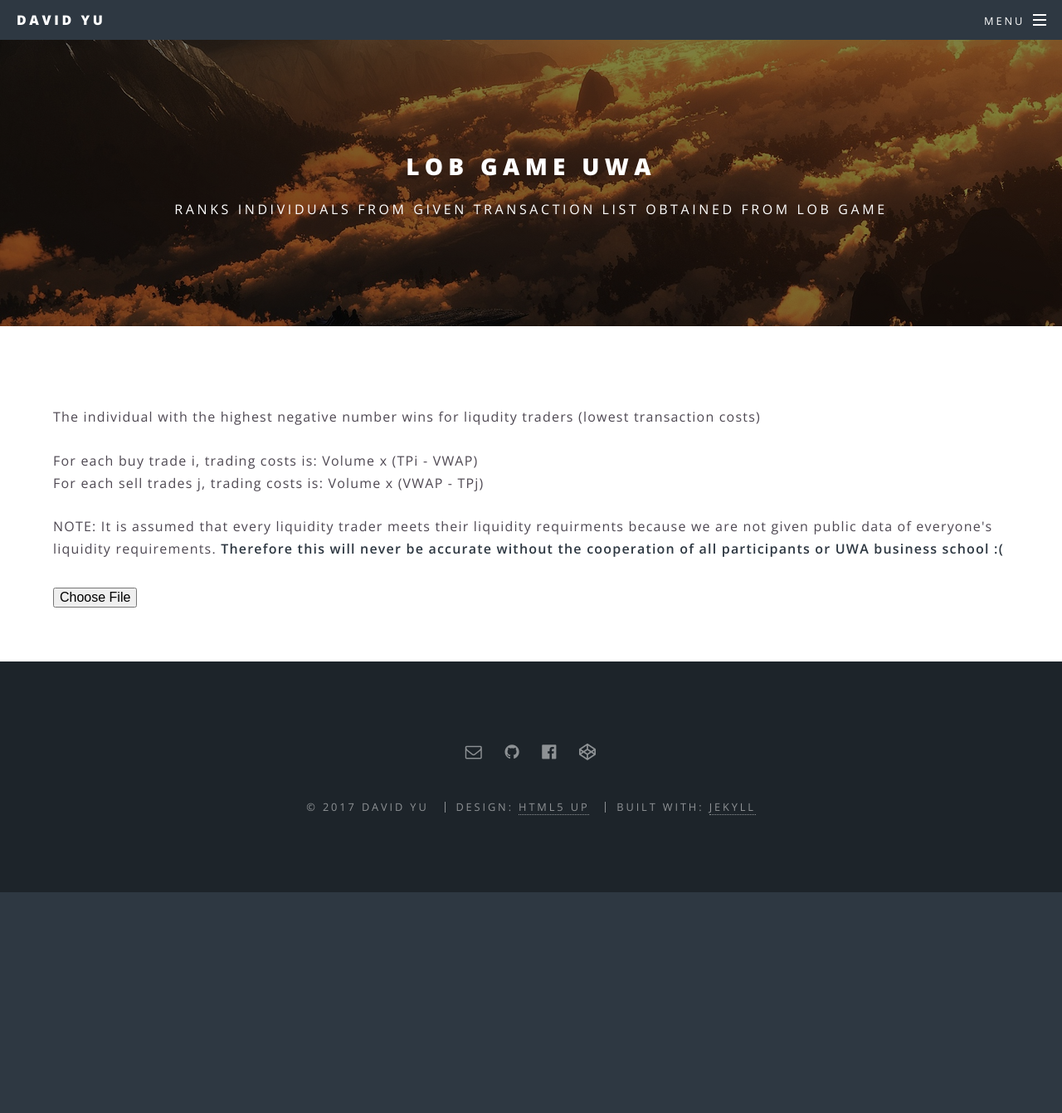
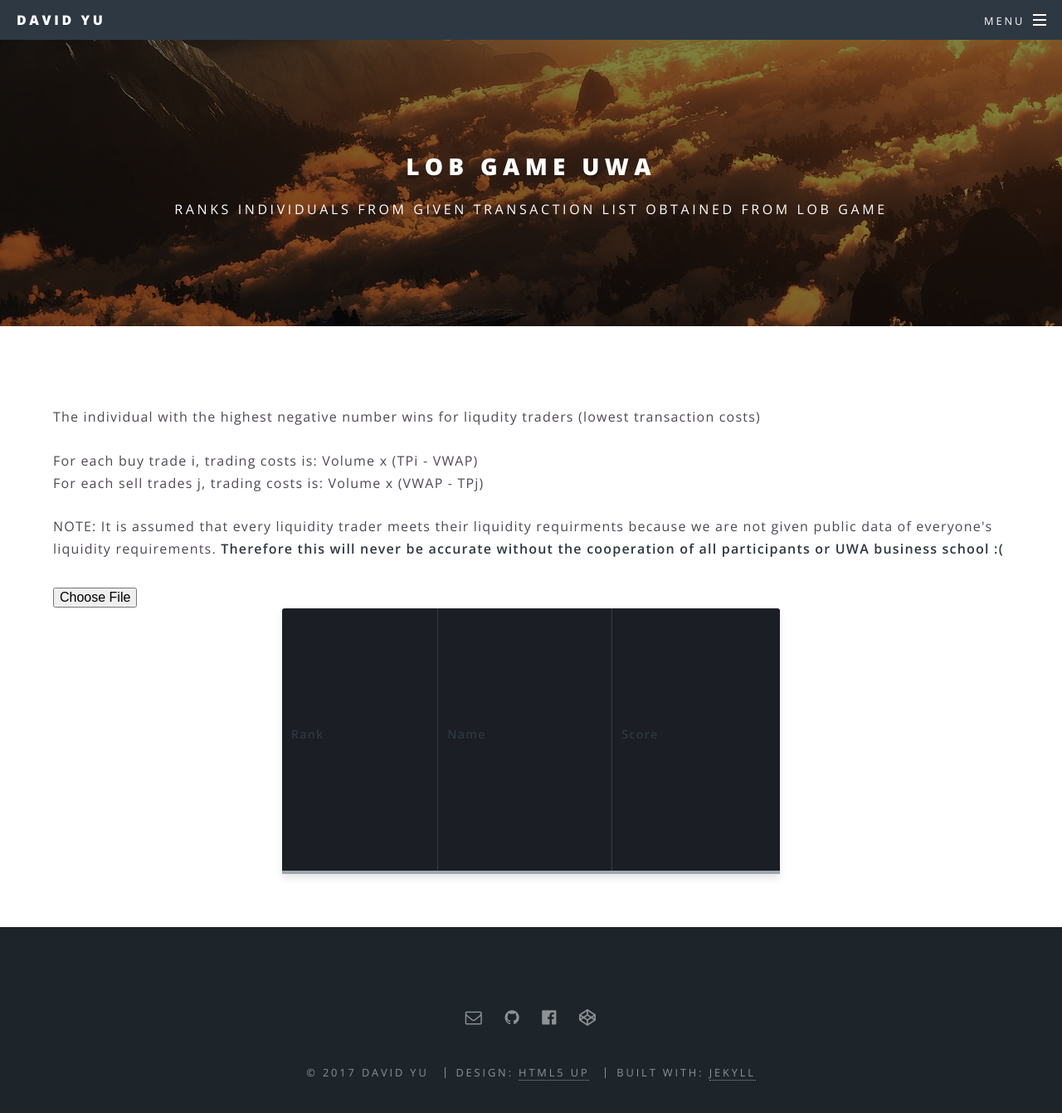
Before and after one commit to fkingnoobgg/my-portfolio-site, a Jekyll site: the page built from lobgameuwa.html, in a window 1280 px wide and 1395 px high. Shown: the top 1341 px of the window at 83% size. Built offline with Jekyll 4.4.1, drawn with Linux system fonts in a browser that asks for light colours.

Commit message:
add table styles

```diff
--- a/_includes/head.html
+++ b/_includes/head.html
@@ -9,4 +9,7 @@
   <!--[if lte IE 8]><link rel="stylesheet" href="{{ "/css/ie8.css" | prepend: site.baseurl }}" /><![endif]-->
   <!--[if lte IE 9]><link rel="stylesheet" href="{{ "/css/ie9.css" | prepend: site.baseurl }}" /><![endif]-->
   <link rel="alternate" type="application/rss+xml" title="{{ site.title }}" href="{{ "/feed.xml" | prepend: site.baseurl | prepend: site.url }}">
+  {% if page.title == "lob game uwa" %}
+    <link rel="stylesheet" href="{{ "/css/tables.css" | prepend: site.baseurl }}">
+  {% endif %}
 </head>
--- /dev/null
+++ b/css/tables.css
@@ -0,0 +1,136 @@
+@import url(https://fonts.googleapis.com/css?family=Roboto:400,500,700,300,100);
+
+div.table-title {
+   display: block;
+  margin: auto;
+  max-width: 600px;
+  padding:5px;
+  width: 100%;
+}
+
+.table-title h3 {
+   color: #fafafa;
+   font-size: 30px;
+   font-weight: 400;
+   font-style:normal;
+   font-family: "Roboto", helvetica, arial, sans-serif;
+   text-shadow: -1px -1px 1px rgba(0, 0, 0, 0.1);
+   text-transform:uppercase;
+}
+
+
+/*** Table Styles **/
+
+.table-fill {
+  background: white;
+  border-radius:3px;
+  border-collapse: collapse;
+  height: 320px;
+  margin: auto;
+  max-width: 600px;
+  padding:5px;
+  width: 100%;
+  box-shadow: 0 5px 10px rgba(0, 0, 0, 0.1);
+  animation: float 5s infinite;
+}
+
+th {
+  color:#D5DDE5;;
+  background:#1b1e24;
+  border-bottom:4px solid #9ea7af;
+  border-right: 1px solid #343a45;
+  font-size:23px;
+  font-weight: 100;
+  padding:24px;
+  text-align:left;
+  text-shadow: 0 1px 1px rgba(0, 0, 0, 0.1);
+  vertical-align:middle;
+}
+
+th:first-child {
+  border-top-left-radius:3px;
+}
+
+th:last-child {
+  border-top-right-radius:3px;
+  border-right:none;
+}
+
+tr {
+  border-top: 1px solid #C1C3D1;
+  border-bottom-: 1px solid #C1C3D1;
+  color:#666B85;
+  font-size:16px;
+  font-weight:normal;
+  text-shadow: 0 1px 1px rgba(256, 256, 256, 0.1);
+}
+
+tr:hover td {
+  background:#4E5066;
+  color:#FFFFFF;
+  border-top: 1px solid #22262e;
+  border-bottom: 1px solid #22262e;
+}
+
+tr:first-child {
+  border-top:none;
+}
+
+tr:last-child {
+  border-bottom:none;
+}
+
+tr:nth-child(odd) td {
+  background:#EBEBEB;
+}
+
+tr:nth-child(odd):hover td {
+  background:#4E5066;
+}
+
+tr:last-child td:first-child {
+  border-bottom-left-radius:3px;
+}
+
+tr:last-child td:last-child {
+  border-bottom-right-radius:3px;
+}
+
+td {
+  background:#FFFFFF;
+  padding:20px;
+  text-align:left;
+  vertical-align:middle;
+  font-weight:300;
+  font-size:18px;
+  text-shadow: -1px -1px 1px rgba(0, 0, 0, 0.1);
+  border-right: 1px solid #C1C3D1;
+}
+
+td:last-child {
+  border-right: 0px;
+}
+
+th.text-left {
+  text-align: left;
+}
+
+th.text-center {
+  text-align: center;
+}
+
+th.text-right {
+  text-align: right;
+}
+
+td.text-left {
+  text-align: left;
+}
+
+td.text-center {
+  text-align: center;
+}
+
+td.text-right {
+  text-align: right;
+}
--- a/lobgameuwa.html
+++ b/lobgameuwa.html
@@ -20,3 +20,12 @@
 </p>
 
 <input type="file" name="file" value="Choose file" id="myfile">
+<table class="table-fill" id="mytable">
+    <thead>
+        <tr>
+            <th class="text-left">Rank</th>
+            <th>Name</th>
+            <th>Score</th>
+        </tr>
+    </thead>
+</table>
```
